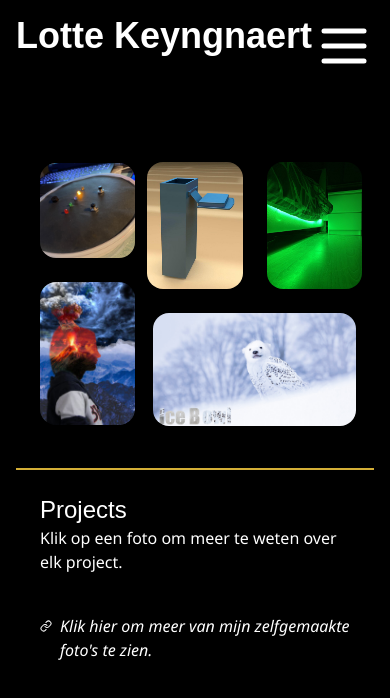
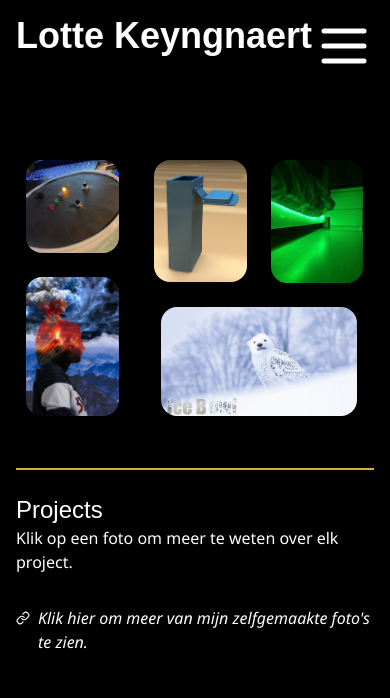
Before and after one commit to KeyngnaertLotte/Portfolio, a React (Vite) app: page /portfolio in a window 390 px wide. Shown: the top 698 px of the page. Built offline with nearby package versions, Linux system fonts and the light colour scheme; a web font is replaced by a local one.

Commit message:
feat: redo mobile done

```diff
--- a/src/routes/Portfolio.tsx
+++ b/src/routes/Portfolio.tsx
@@ -31,7 +31,7 @@ export default function Portfolio() {
       description: <p className='font-body'>Dit was een opdracht van het 6de middelbaar.<br/><br/>
       De bedoeling van deze opdracht was om van een portretfoto het gezicht onherkenbaar te maken terwijl het silhouette wel duidelijk herkenbaar bleef.
       <br/><br/>
-      Ik vond het een leuk idee om buiten het silhouette een iets rustigere/koudere omgeving te creeeren en in het silhoutte een drukkere/warme omgeving met een vulkaan. Hierdoor</p> ,
+      Ik vond het een leuk idee om buiten het silhouette een iets rustigere/koudere omgeving te creeeren en in het silhoutte een drukkere/warme omgeving met een vulkaan.</p> ,
     },
     {
       title: 'Productshowcase',
@@ -52,7 +52,7 @@ export default function Portfolio() {
       subtitle: 'Gebruik gemaakt van Adobe Photoshop',
       description: <p className='font-body'>De bedoeling was om een realistische hybride te ontwerpen door gebruik te maken van meerdere afbeeldingen van
       dieren. <br/><br/>De Ice Bowl is een mix van een ijsbeer en een uil. En de foto hieronder is een mix van een konijn en een tijger.</p> ,
-      extra: <img src={hybridTinny} alt="" className='w-3/5 rounded-md mx-auto'/>
+      extra: <img src={hybridTinny} alt="" className='w-2/3 rounded-md mx-auto'/>
     }
   ]
   const print = (project : number) => {
@@ -116,7 +116,7 @@ export default function Portfolio() {
     //     </div>
     //   </div>
     // </main>
-    <main className="flex h-screen w-full flex-col items-center bg-black p-4">
+    <main className="flex h-screen w-full flex-col items-center p-4">
       <div className={`bg-black z-20 overflow-hidden flex flex-col ${showNav ? 'translate-x-0 absolute top-0 left-0 h-screen w-screen  p-4' : 'translate-x-full none h-0 w-0  p-0'}`}>
       <button className='self-end' onClick={showNavigation}><X className='stroke-white' size={60}/></button>
       <AppNavigation />
@@ -125,33 +125,35 @@ export default function Portfolio() {
         <h1 className='text-white font-heading font-bold text-4xl'>Lotte Keyngnaert</h1>
         {isMobile ? <button className='self-start' onClick={showNavigation}><Menu className='stroke-white' size={60}/></button> : <AppNavigation /> }
       </div>
-      <div className="flex h-full w-full flex-col items-center mt-8 ">
-        <div className="grid grid-cols-3 h-1/2 w-full pt-3 items-center tablet:h-fit tablet:pb-5">
+
+
+      <div className="flex h-full w-full flex-col items-center text-white mt-8">
+        <div className="grid grid-cols-3 w-full h-1/2 gap-6 items-center">
           <div className="col-start-1 col-span-1 flex flex-col gap-6 items-end ">
-            <img src={firstProject} alt="ledjes en knopjes in een snoepdoos" className={`rounded-2xl w-[80%] tablet:w-[60%] ${active === 1 ? 'border-accent border-[3px] opacity-100' :  active === 0 ? 'border-0 opacity-100' : 'border-0 opacity-50'}`} onClick={() => print(1)}/>
-            <img src={doubleExposure} onClick={() => print(2)} alt="zelfportret met speciale achtergrond en met een speciale foto als omtrek van mijn gezicht" className={`rounded-2xl w-[80%] tablet:w-[60%] ${active === 2 ? 'border-accent border-[3px] opacity-100' :  active === 0 ? 'border-0 opacity-100' : 'border-0 opacity-50'}`}/>
+            <img src={firstProject} alt="ledjes en knopjes in een snoepdoos" className={`rounded-2xl w-[90%] ${active === 1 ? 'border-accent border-[3px] opacity-100' :  active === 0 ? 'border-0 opacity-100' : 'border-0 opacity-50'}`} onClick={() => print(1)}/>
+            <img src={doubleExposure} onClick={() => print(2)} alt="zelfportret met speciale achtergrond en met een speciale foto als omtrek van mijn gezicht" className={`rounded-2xl w-[90%] ${active === 2 ? 'border-accent border-[3px] opacity-100' :  active === 0 ? 'border-0 opacity-100' : 'border-0 opacity-50'}`}/>
           </div>
-          <div className='col-start-2 col-span-2 flex flex-col gap-6  items-center tablet:w-fit'>
-            <div className='flex flex-row gap-6 w-[40%] tablet:w-[30%] items-center justify-center'>
+          <div className='col-start-2 col-span-2 flex flex-col gap-6 items-center '>
+            <div className='flex flex-row gap-6 items-center justify-center w-[40%]'>
               <img src={productShowcase} alt="een 3d afbeelding van een metalen doosje" onClick={() => print(3)} className={`rounded-2xl ${active === 3 ? 'border-accent border-[3px] opacity-100' :  active === 0 ? 'border-0 opacity-100' : 'border-0 opacity-50'}`}/>
               <img src={projectOne} alt="een bed met een groene ledstrip" onClick={() => print(4)} className={`rounded-2xl ${active === 4 ? 'border-accent border-[3px] opacity-100' :  active === 0 ? 'border-0 opacity-100' : 'border-0 opacity-50'}`}/>
             </div>
-            <div className='w-[85%] tablet:w-[65%]'>
+            <div className='w-[85%] flex justify-center'>
               <img src={hybridIceBowl} alt="een dier met het hoofd van een ijsbeer en het lichaam van een uil in de sneeuw" onClick={() => print(5)} className={`rounded-2xl ${active === 5 ? 'border-accent border-[3px] opacity-100' :  active === 0 ? 'border-0 opacity-100' : 'border-0 opacity-50'}`}/>
             </div>
           </div>
         </div>
-        <div className="h-1/2 w-full  border-t-2 border-accent p-6 text-white flex flex-col tablet:h-2/3 ">
+        <div className="w-full h-1/2 border-t-2 border-accent pt-6">
           <h3 className="font-heading text-2xl font-medium">
             {info[active].title}
           </h3>
           <p className="mb-4 font-body font-light">
             {info[active].subtitle}
           </p>
-          <div className='mb-6'>
+          <div className=''>
             {info[active].description ? info[active].description : ''}
           </div>
-          <div className={`h-full w-full flex pb-4  ${active === 0 ? 'items-start' : 'items-end'}`}>
+          <div className={`h-fit w-full flex py-4 `}>
             {info[active].extra ? info[active].extra : ''}
           </div>
         </div>
```
